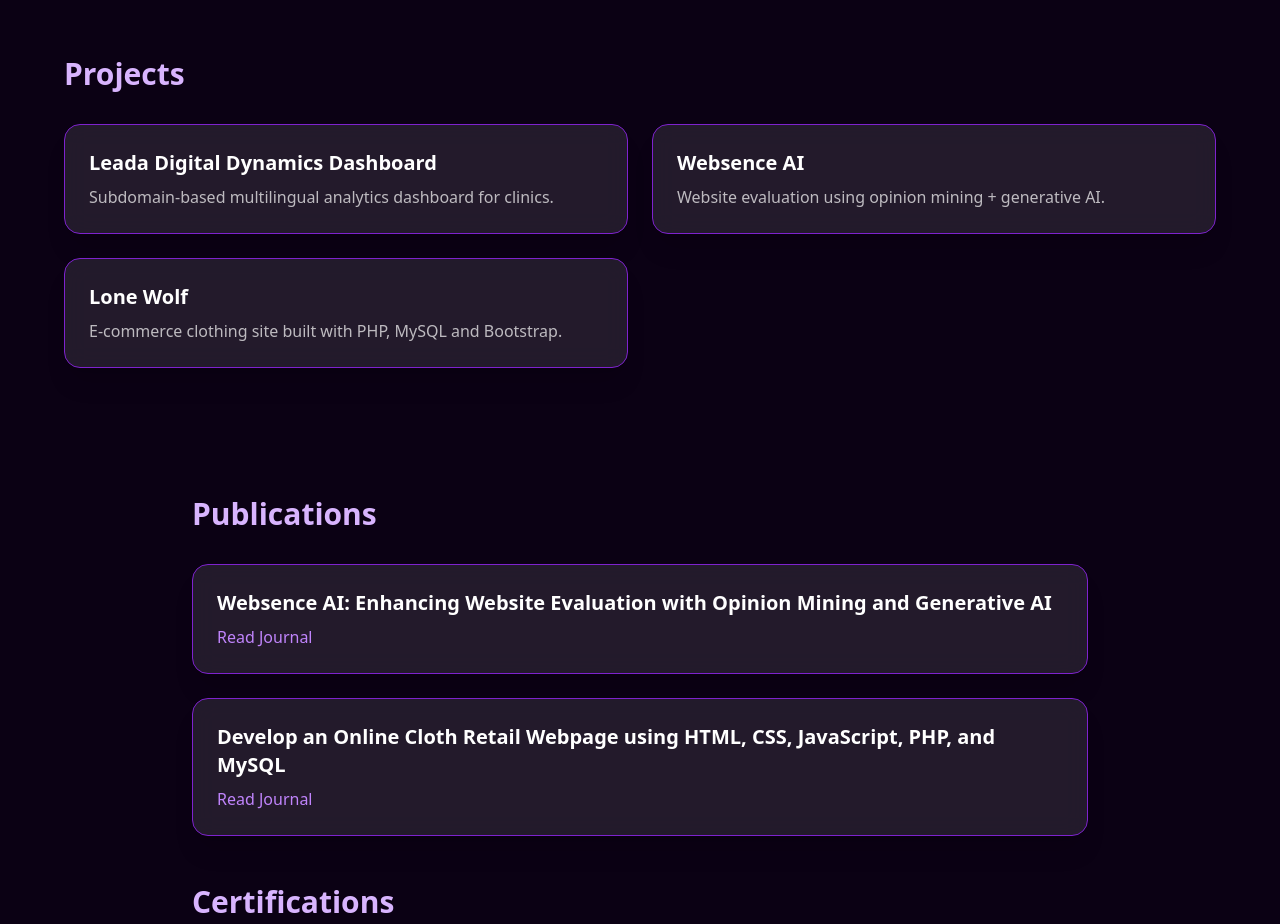
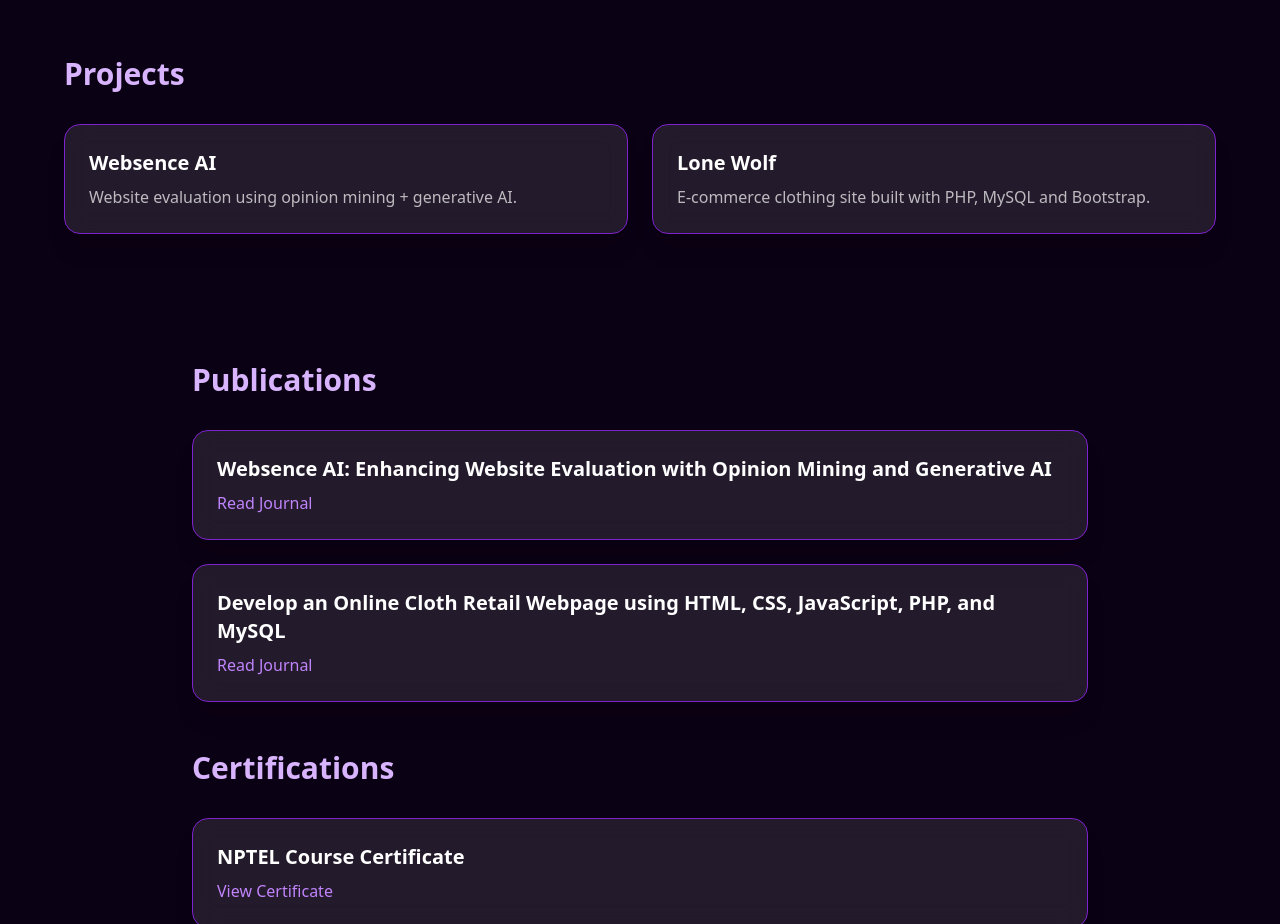
Before and after one commit to jeyabalaganesh-s/portfolio, a React (Create React App) app: page / in a window 1280 px wide. Shown: the part 1100-2024 px from the top of the page. Built offline with nearby package versions, Linux system fonts and the light colour scheme.

Commit message:
leada removed

```diff
--- a/src/App.js
+++ b/src/App.js
@@ -162,10 +162,6 @@ export default function Portfolio() {
           </motion.h3>
           <div className="grid gap-6 sm:grid-cols-2">
             {[
-              {
-                title: "Leada Digital Dynamics Dashboard",
-                desc: "Subdomain-based multilingual analytics dashboard for clinics.",
-              },
               {
                 title: "Websence AI",
                 desc: "Website evaluation using opinion mining + generative AI.",
```
